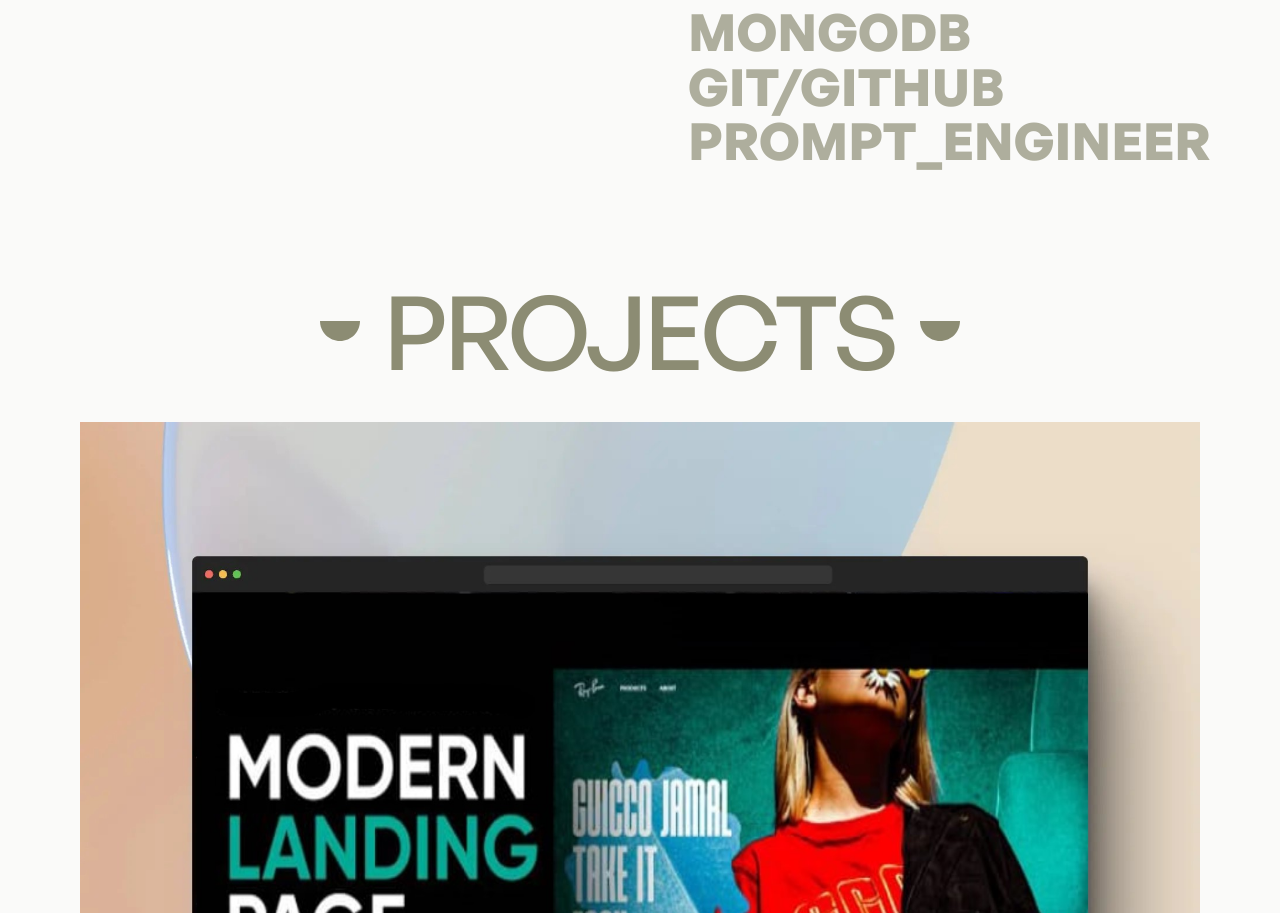
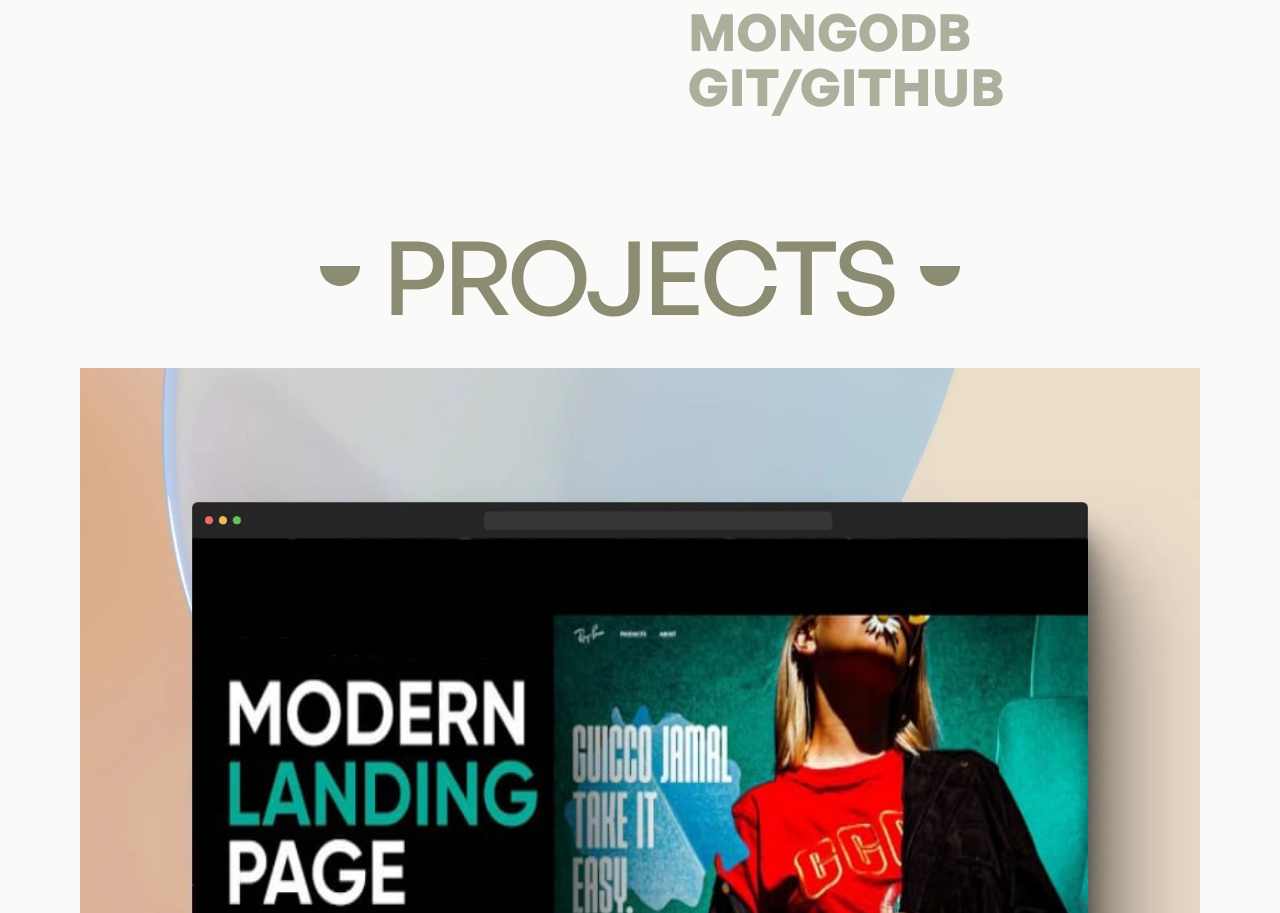
Before and after one commit to CodeWithUsman0/folio, a React (Vite) app: page / in a window 1280 px wide. Shown: the part 3408-4321 px from the top of the page. Built offline with nearby package versions, Linux system fonts and the light colour scheme.

Commit message:
change services

```diff
--- a/src/components/homepage/Services.jsx
+++ b/src/components/homepage/Services.jsx
@@ -20,8 +20,7 @@ export default function Services() {
     "EXPRESS.JS",
     "NODE.JS",
     "MONGODB",
-    "GIT/GITHUB",
-    "PROMPT_ENGINEER"
+    "GIT/GITHUB"
   ];
 
   return (
```
